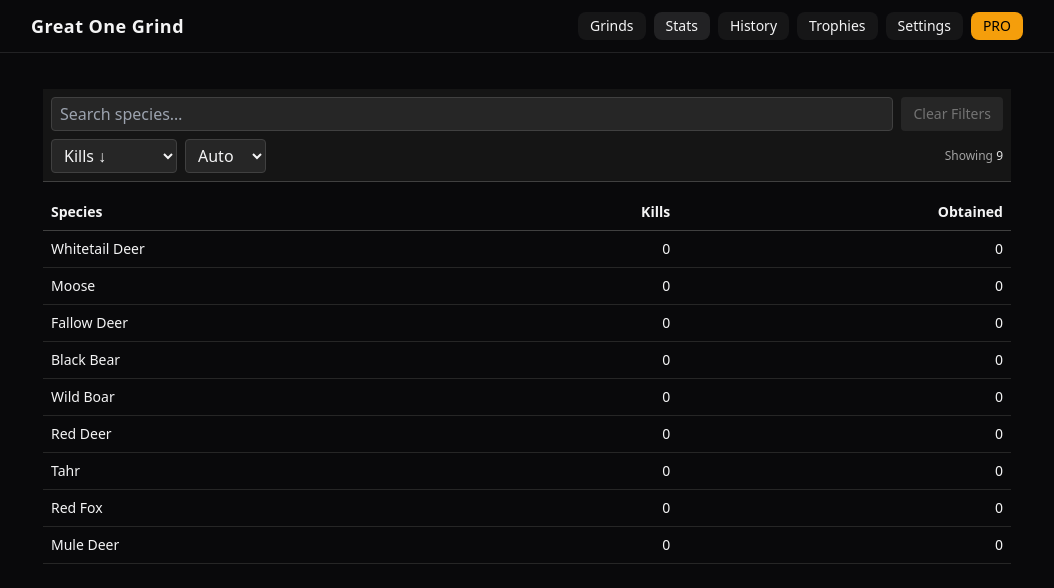
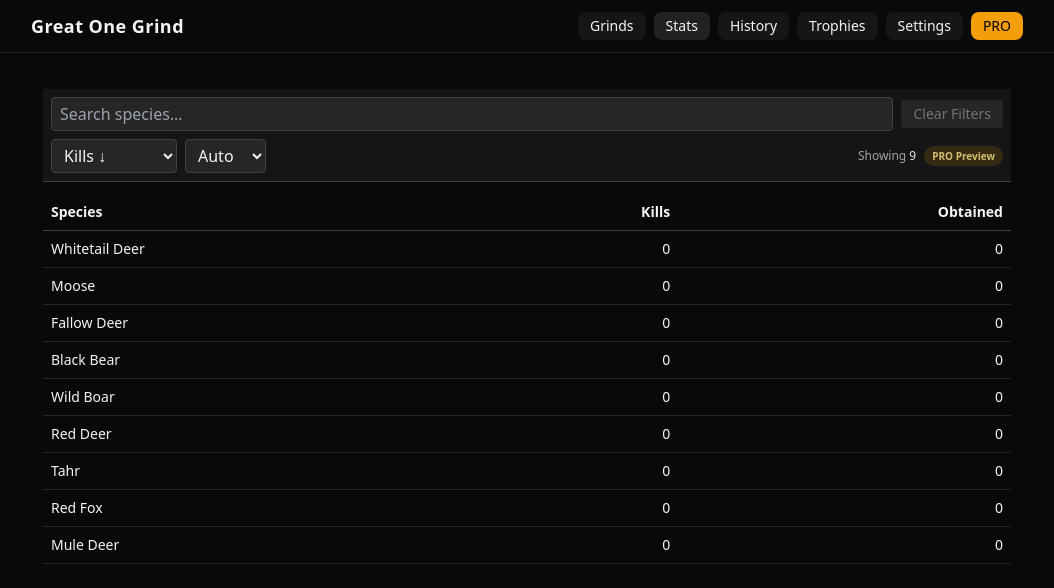
Before and after one commit to Camoford/great-one-grind, a React (Vite) app: page / in a window 1280 px wide. Both pictures are taken after a click on the button "Stats". Shown: the top 588 px of the page, without its empty margins (113-1167 px from the left). Built offline with nearby package versions, Linux system fonts and the light colour scheme.

Commit message:
Phase 18: Stats PRO badge clarity (Active vs Preview) UI-only

```diff
--- a/components/StatsDashboard.tsx
+++ b/components/StatsDashboard.tsx
@@ -32,9 +32,14 @@ function pretty(n: number) {
   return new Intl.NumberFormat().format(n);
 }
 
+function cx(...parts: Array<string | false | null | undefined>) {
+  return parts.filter(Boolean).join(" ");
+}
+
 export default function StatsDashboard() {
   const grinds = useHunterStore((s) => s.grinds);
   const trophies = useHunterStore((s) => s.trophies);
+  const isPro = useHunterStore((s) => s.isPro);
 
   const [prefs, setPrefs] = useState<UiPrefs>(() => loadPrefs());
 
@@ -122,13 +127,23 @@ export default function StatsDashboard() {
     setPrefs({ ...DEFAULT_PREFS });
   }
 
+  /* ---------- Phase 18C: PRO clarity (UI-only) ---------- */
+
+  const proBadge = cx(
+    "rounded-full px-2 py-0.5 text-[10px] font-semibold",
+    isPro ? "bg-emerald-600/20 text-emerald-300" : "bg-amber-500/15 text-amber-200/80"
+  );
+
+  const proLabel = isPro ? "PRO Active" : "PRO Preview";
+
   /* ---------- render ---------- */
 
   return (
     <div className="p-3 space-y-3">
       {/* Sticky controls */}
       <div className="sticky top-0 z-10 bg-neutral-900/95 backdrop-blur border-b border-neutral-700 p-2 space-y-2">
-        <div className="flex gap-2">
+        {/* Header row: Search + Clear */}
+        <div className="flex gap-2 items-center">
           <input
             className="flex-1 px-2 py-1 rounded bg-neutral-800 border border-neutral-700"
             placeholder="Search species…"
@@ -156,6 +171,7 @@ export default function StatsDashboard() {
           </button>
         </div>
 
+        {/* Controls row: Sort/View + Count + PRO badge */}
         <div className="flex gap-2 flex-wrap items-center">
           <select
             className="px-2 py-1 rounded bg-neutral-800 border border-neutral-700"
@@ -184,8 +200,21 @@ export default function StatsDashboard() {
             <option value="table">Table</option>
           </select>
 
-          <div className="text-xs text-neutral-400 ml-auto">
-            Showing <span className="text-neutral-200">{rows.length}</span>
+          <div className="text-xs text-neutral-400 ml-auto flex items-center gap-2">
+            <span>
+              Showing <span className="text-neutral-200">{rows.length}</span>
+            </span>
+
+            <span
+              className={proBadge}
+              title={
+                isPro
+                  ? "PRO enabled on this device"
+                  : "Preview: PRO adds expanded insights + advanced grinder tools (payments disabled in beta)"
+              }
+            >
+              {proLabel}
+            </span>
           </div>
         </div>
       </div>
```
